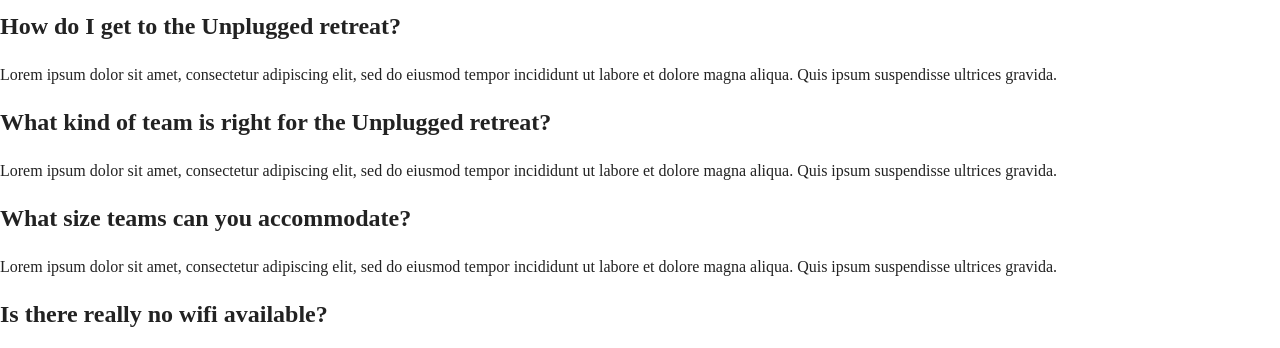
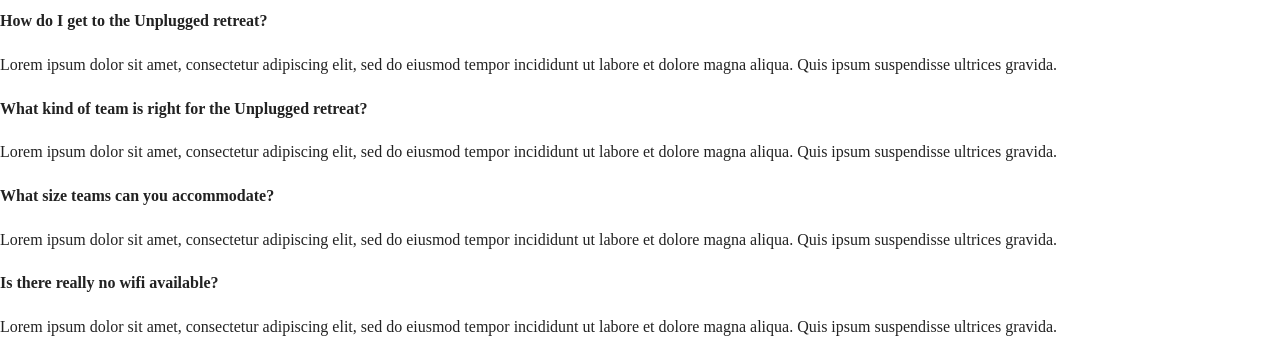
Before and after one commit to achristaldi/206-unplugged, a website: page faq/index.html in a window 1280 px wide. Shown: the part 246-594 px from the top of the page. Drawn offline with Linux system fonts and the light colour scheme.

Commit message:
Corrected code with solution code from SkillCrush

```diff
--- a/faq/index.html
+++ b/faq/index.html
@@ -38,43 +38,38 @@
 
   </header>
 
-  <main>
+  <main class="faq">
 
-    <section class="faq-section">
-      <div class="content-wrapper">
-        <div>
+     <div class="content-wrapper">
           <h1>Frequently Asked Questions</h1>
-        </div>
-            <div class="faq-column">
-              <h2>How do I get to the Unplugged retreat?</h2>
+
+            <div class="faq-content">
+              <h4>How do I get to the Unplugged retreat?</h4>
 
                 <p>Lorem ipsum dolor sit amet, consectetur adipiscing elit, sed do eiusmod tempor incididunt ut labore et dolore magna aliqua. Quis ipsum suspendisse ultrices gravida.</p>
 
             </div>
 
-            <div class="faq-column">
-              <h2>What kind of team is right for the Unplugged retreat?</h2>
+            <div class="faq-content">
+              <h4>What kind of team is right for the Unplugged retreat?</h4>
 
                 <p>Lorem ipsum dolor sit amet, consectetur adipiscing elit, sed do eiusmod tempor incididunt ut labore et dolore magna aliqua. Quis ipsum suspendisse ultrices gravida.</p>
             </div>
 
-            <div class="faq-column">
-              <h2>What size teams can you accommodate?</h2>
+            <div class="faq-content">
+              <h4>What size teams can you accommodate?</h4>
 
                 <p><p>Lorem ipsum dolor sit amet, consectetur adipiscing elit, sed do eiusmod tempor incididunt ut labore et dolore magna aliqua. Quis ipsum suspendisse ultrices gravida.</p>
             </div>
 
-            <div class="faq-column">
-              <h2>Is there really no wifi available?</h2>
+            <div class="faq-content">
+              <h4>Is there really no wifi available?</h4>
 
-                <p><p>Lorem ipsum dolor sit amet, consectetur adipiscing elit, sed do eiusmod tempor incididunt ut labore et dolore magna aliqua. Quis ipsum suspendisse ultrices gravida.</p>
+                <p>Lorem ipsum dolor sit amet, consectetur adipiscing elit, sed do eiusmod tempor incididunt ut labore et dolore magna aliqua. Quis ipsum suspendisse ultrices gravida.</p>
             </div>
 
       </div>
-    </section>
-
-
-  </main>
+    </main>
 
   <!-- Add your site or application content here -->
 
```
Also changed, not shown: about/index.html (+12 -15 lines).
